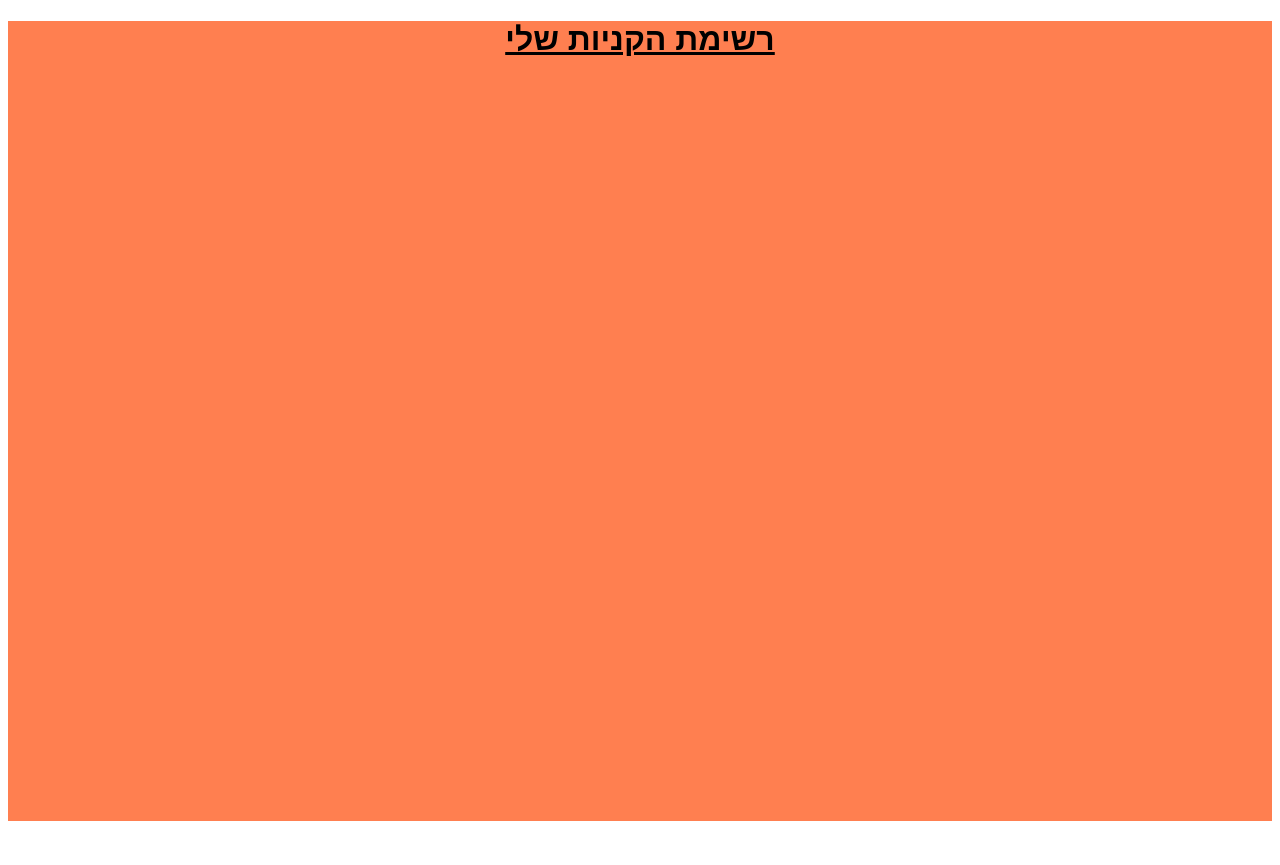
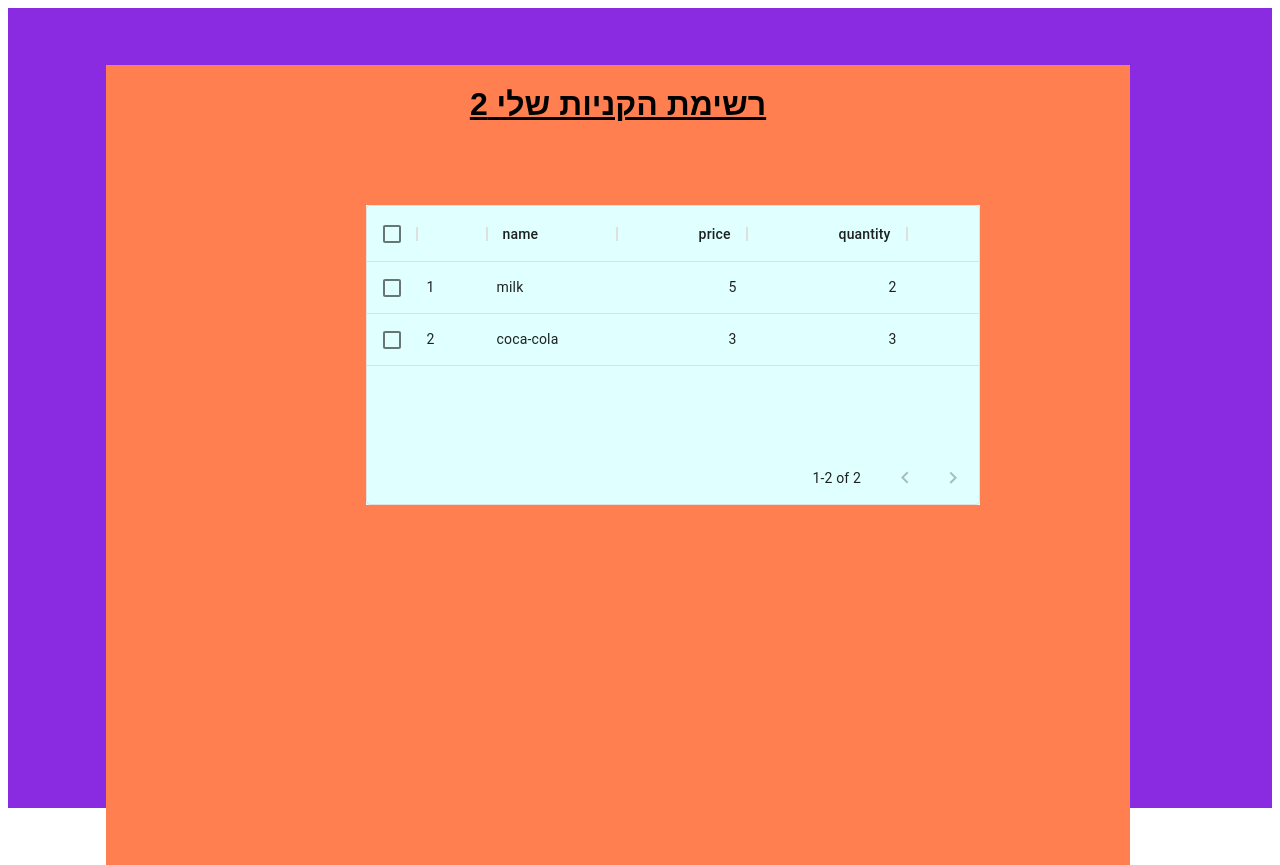
Before and after one commit to lielgerbi/shoppingBag, a React (Create React App) app: page / in a window 1280 px wide. Before the commit the page ends 829 px from the top, so only its background shows below. Built offline with nearby package versions, Linux system fonts and the light colour scheme.

Commit message:
product details table

```diff
--- a/package.json
+++ b/package.json
@@ -3,9 +3,11 @@
   "version": "0.1.0",
   "private": true,
   "dependencies": {
+    "@material-ui/data-grid": "^4.0.0-alpha.19",
     "@testing-library/jest-dom": "^5.11.9",
     "@testing-library/react": "^11.2.3",
     "@testing-library/user-event": "^12.6.2",
+    "rc-table": "^7.13.1",
     "react": "^17.0.1",
     "react-dom": "^17.0.1",
     "react-scripts": "4.0.1",
--- a/src/App.js
+++ b/src/App.js
@@ -1,10 +1,62 @@
 import React ,  {useState, useEffect} from "react"
+// import Table from 'rc-table';
+import { DataGrid } from '@material-ui/data-grid';
+
+function App() {
+  // const columns = [
+  //   {
+  //     id:1,
+  //     title: 'Name',
+  //     dataIndex: 'name',
+  //     key: 'name',
+  //     width: 100,
+  //   },
+  //   {
+  //     id:2,
+  //     title: 'Category',
+  //     dataIndex: 'category',
+  //     key: 'category',
+  //     width: 100,
+  //   },
+  //   {
+  //     id:3,
+  //     title: 'Price',
+  //     dataIndex: 'price',
+  //     key: 'price',
+  //     width: 200,
+  //   },
+  //   {
+  //     id:4,
+  //     title: 'Quantity',
+  //     dataIndex: 'quantity',
+  //     key: 'quantity',
+  //     width: 200,
+  //   },
+    // {
+    //   title: 'Operations',
+    //   dataIndex: '',
+    //   key: 'operations',
+    //   render: () => <a href="#">Delete</a>,
+    // },
+  //];
+  const columns = [
+    { field: 'id', headerName: 'ID', width: 70 },
+    { field: 'name', sortable: false, headerName: 'name', width: 130 },
+    { field: 'price', headerName: 'price',type: 'number', width: 130 },
+    {
+      field: 'quantity',
+      headerName: 'quantity',
+      type: 'number',
+      width: 160
+    }
+  ];
 
 
-function App() {
    const [error] = useState(null);
+   const [rows] = useState([{ id :'1',name : 'milk' ,category : 'milk products', price :'5' , quantity: '2'},
+                                       {id:'2',name : 'coca-cola' ,category : 'drinks', price :'3' , quantity: '3'} ]);
 
-
+    const [productsInBag] = useState(rows.length);
 
   useEffect(() => {
 
@@ -17,8 +69,24 @@ function App() {
 
   else {
     return (
+      <div className={`frame`}>
       <div className={`data`}>
-          <h1 className= {`title`}>רשימת הקניות שלי</h1>
+        <div>
+          <h1 className= {`title`}>רשימת הקניות שלי {productsInBag}</h1>
+          <div id="divInCenter">
+            <DataGrid rows={rows} columns={columns} pageSize={5} checkboxSelection />
+          </div>
+          </div>
+          <div>
+          {/* <hr
+            style={{
+                color: "black",
+                backgroundColor: "black",
+                height: 5,
+            }}
+          /> */}
+         </div>
+      </div>
       </div>
     );
   }
--- a/src/app.css
+++ b/src/app.css
@@ -1,5 +1,16 @@
 .data{
   background: coral;
+  height:100vh;
+  width: 80%;
+  position: absolute;
+  z-index: 15;
+  top: 30%;
+  left: 20%;
+  margin: -175px 0 0 -150px;
+}
+
+.frame{
+  background: blueviolet;
   height:100vh;
 }
 
@@ -9,3 +20,13 @@
   text-decoration: underline;
   font-family: Arial, Helvetica, sans-serif;
 }
+#divInCenter {
+  position: absolute;
+  width: 60%;
+  height: 300px;
+  z-index: 15;
+  top: 30%;
+  left: 40%;
+  margin: -100px 0 0 -150px;
+  background: lightcyan;
+}
```
Also changed, not shown: 2 other files (tests, documents, lock files or other folders).
